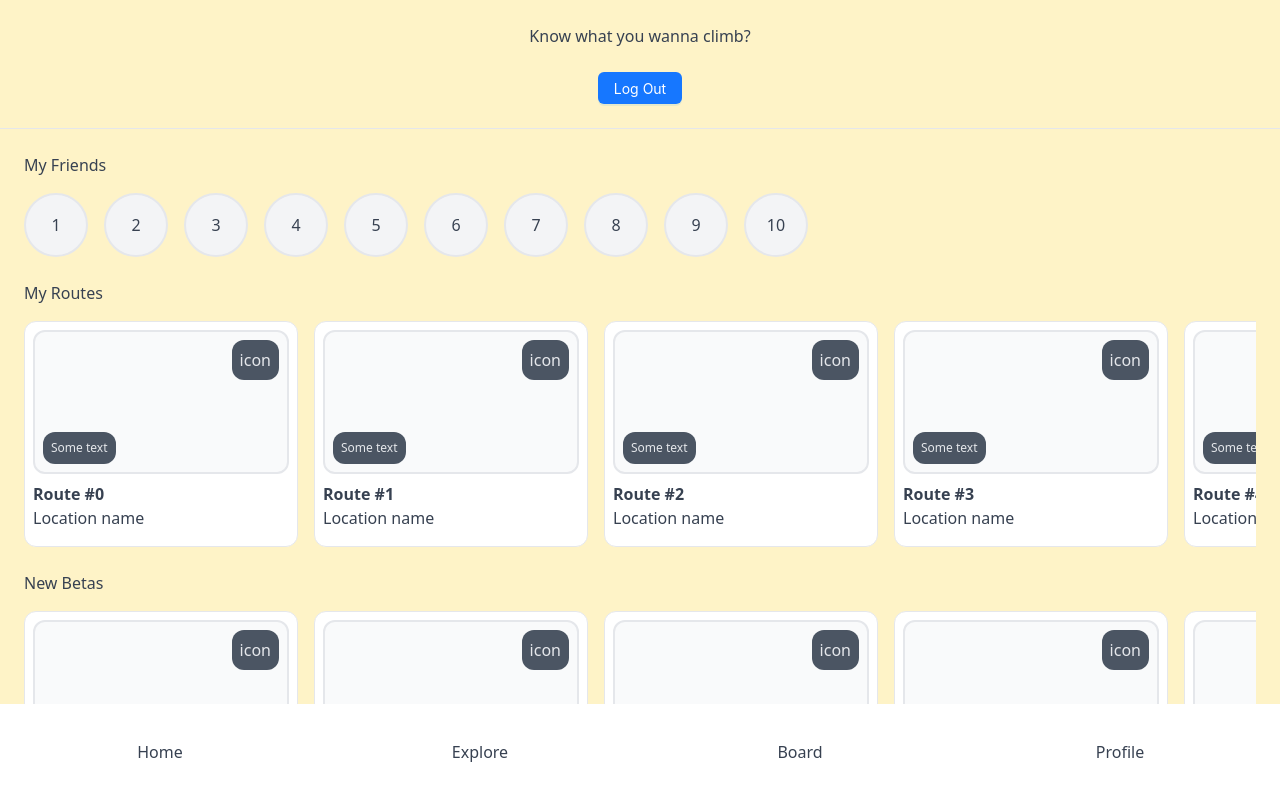
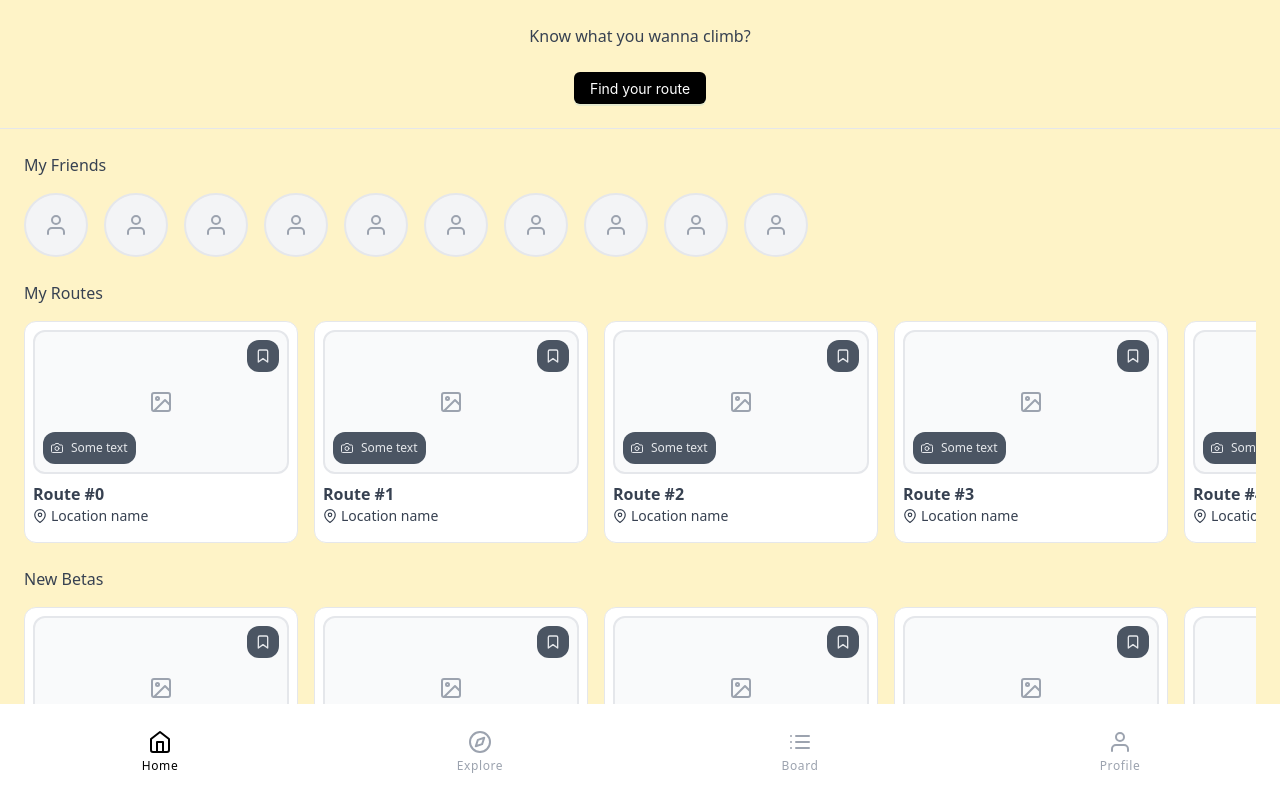
Before and after one commit to briklabs/climbing-progress-app, a React (Vite) app: page /dashboard in a window 1280 px wide. Built offline with nearby package versions, Linux system fonts and the light colour scheme.

Commit message:
implemented icons

```diff
--- a/package.json
+++ b/package.json
@@ -14,6 +14,7 @@
     "antd": "^5.5.1",
     "react": "^18.2.0",
     "react-dom": "^18.2.0",
+    "react-icons": "^4.8.0",
     "react-router-dom": "^6.11.2"
   },
   "devDependencies": {
--- a/src/components/FriendsList.tsx
+++ b/src/components/FriendsList.tsx
@@ -1,3 +1,5 @@
+import { FiUser } from "react-icons/fi";
+
 export default function FriendsList() {
   return (
     <div>
@@ -9,9 +11,9 @@ export default function FriendsList() {
             .map((_, i) => (
               <div
                 key={i}
-                className="h-16 w-16 bg-gray-100 rounded-full border-2 shrink-0 flex items-center justify-center"
+                className="h-16 w-16 bg-gray-100 text-gray-400 rounded-full border-2 shrink-0 flex items-center justify-center"
               >
-                {i + 1}
+                <FiUser className="h-6 w-6" />
               </div>
             ))}
         </div>
--- a/src/components/LoginButton.tsx
+++ b/src/components/LoginButton.tsx
@@ -6,8 +6,8 @@ export default function LoginButton() {
 
   return (
     <Button
-      className="bg-[#1677ff]"
       type="primary"
+      className="bg-black"
       onClick={() => loginWithRedirect()}
     >
       Log in
--- a/src/components/LogoutButton.tsx
+++ b/src/components/LogoutButton.tsx
@@ -6,8 +6,8 @@ export default function LogoutButton() {
 
   return (
     <Button
-      className="bg-[#1677ff]"
       type="primary"
+      className="bg-black"
       onClick={() =>
         logout({ logoutParams: { returnTo: window.location.origin } })
       }
--- a/src/components/RouteCard.tsx
+++ b/src/components/RouteCard.tsx
@@ -1,17 +1,22 @@
+import { FiBookmark, FiMapPin, FiImage, FiCamera } from "react-icons/fi";
+
 export default function RouteCard({ id }: { id: number }) {
   return (
     <div className="border bg-white p-2 rounded-xl">
-      <div className="h-36 w-64 bg-gray-50 border-2 rounded-xl relative">
+      <div className="h-36 w-64 bg-gray-50 border-2 rounded-xl flex items-center justify-center relative">
         <div className="absolute top-2 right-2 bg-gray-600 text-gray-200 rounded-xl p-2">
-          icon
+          <FiBookmark />
         </div>
-        <div className=" absolute bottom-2 left-2 bg-gray-600 text-gray-200 rounded-xl p-2 text-xs">
-          Some text
+        <div className="flex items-center absolute bottom-2 left-2 bg-gray-600 text-gray-200 rounded-xl p-2 text-xs">
+          <FiCamera className="mr-2" /> Some text
         </div>
+        <FiImage className="h-6 w-6 text-gray-400" />
       </div>
       <div className="py-2">
         <h3 className=" font-semibold">Route #{id}</h3>
-        <p>Location name</p>
+        <p className="flex gap-1 items-center text-sm">
+          <FiMapPin /> Location name
+        </p>
       </div>
     </div>
   );
--- a/src/pages/DashboardPage.tsx
+++ b/src/pages/DashboardPage.tsx
@@ -1,24 +1,32 @@
-import { Link, Outlet } from "react-router-dom";
+import { IconType } from "react-icons";
+import { FiHome, FiCompass, FiList, FiUser } from "react-icons/fi";
+import { NavLink, Outlet } from "react-router-dom";
 
 export default function DashboardPage() {
-  const navLinks: { text: string; value: string }[] = [
+  const navLinks: { text: string; value: string; icon?: IconType }[] = [
     {
       text: "Home",
       value: "",
+      icon: FiHome,
     },
     {
       text: "Explore",
       value: "explore",
+      icon: FiCompass,
     },
     {
       text: "Board",
       value: "board",
+      icon: FiList,
     },
     {
       text: "Profile",
       value: "profile",
+      icon: FiUser,
     },
   ];
+  const navClassNames =
+    "inline-flex flex-col items-center justify-center gap-1 h-full";
   return (
     <div className="flex flex-col h-screen w-screen">
       <main className="flex-1 overflow-auto">
@@ -26,13 +34,19 @@ export default function DashboardPage() {
       </main>
       <nav className="bg-white grid grid-cols-4 h-24">
         {navLinks.map((n, i) => (
-          <Link
+          <NavLink
             to={n.value}
             key={i}
-            className=" inline-flex items-center justify-center h-full"
+            end
+            className={({ isActive }) =>
+              isActive
+                ? `text-black ${navClassNames}`
+                : `text-gray-400 ${navClassNames}`
+            }
           >
-            {n.text}
-          </Link>
+            {n.icon && <n.icon className="w-6 h-6" />}
+            <span className="text-xs font-light tracking-wider">{n.text}</span>
+          </NavLink>
         ))}
       </nav>
     </div>
--- a/src/pages/HomePage.tsx
+++ b/src/pages/HomePage.tsx
@@ -1,16 +1,24 @@
+import { useNavigate } from "react-router-dom";
 import FriendsList from "../components/FriendsList";
-import LogoutButton from "../components/LogoutButton";
 import MyRoutes from "../components/MyRoutes";
 import NewBetas from "../components/NewBetas";
 import UserProfilePicture from "../components/UserProfilePicture";
+import { Button } from "antd";
 
 export default function HomePage() {
+  const navigate = useNavigate();
   return (
     <div>
       <header className="flex flex-col items-center justify-center gap-6 p-6 border-b">
         <UserProfilePicture />
         <h1>Know what you wanna climb?</h1>
-        <LogoutButton />
+        <Button
+          type="primary"
+          className="bg-black"
+          onClick={() => navigate("explore")}
+        >
+          Find your route
+        </Button>
       </header>
       <main className="p-6 space-y-6">
         <FriendsList />
--- a/src/pages/LoginPage.tsx
+++ b/src/pages/LoginPage.tsx
@@ -1,11 +1,16 @@
 import { useAuth0 } from "@auth0/auth0-react";
 import { Navigate } from "react-router-dom";
+import { FiLoader } from "react-icons/fi";
 import SplashPage from "./SplashPage";
 
 export default function LoginPage() {
   const { isAuthenticated, isLoading } = useAuth0();
   if (isLoading) {
-    return <div>Loading...</div>;
+    return (
+      <div className="flex h-screen w-screen items-center justify-center">
+        <FiLoader className="h-8 w-8 animate-spin" />
+      </div>
+    );
   }
 
   return isAuthenticated ? <Navigate to="/dashboard" /> : <SplashPage />;
--- a/src/pages/ProfilePage.tsx
+++ b/src/pages/ProfilePage.tsx
@@ -1,3 +1,10 @@
+import LogoutButton from "../components/LogoutButton";
+
 export default function ProfilePage() {
-  return <div>ProfilePage</div>;
+  return (
+    <div>
+      <h1>Profile</h1>
+      <LogoutButton />
+    </div>
+  );
 }
```
Also changed, not shown: 1 other file (tests, documents, lock files or other folders).
